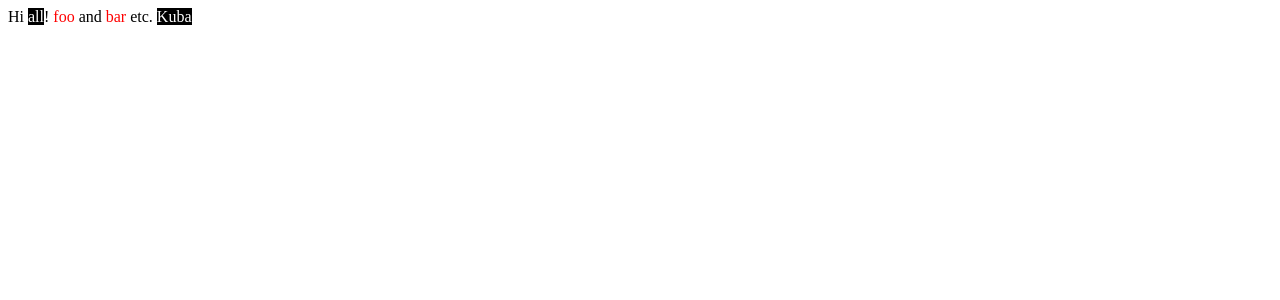
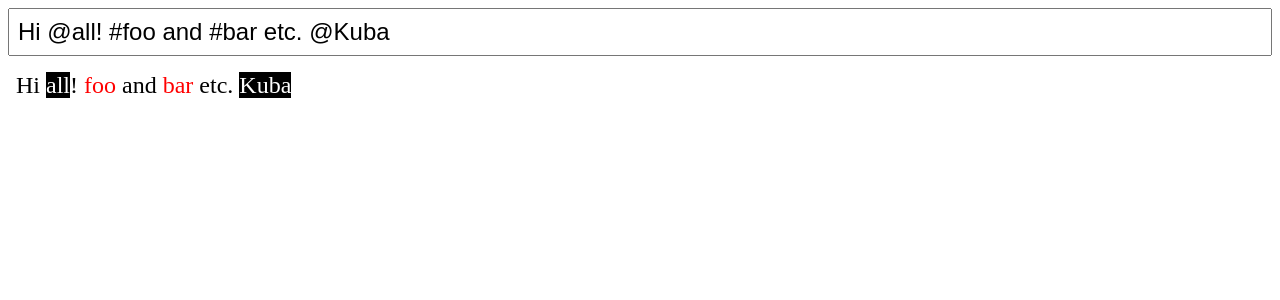
Before and after one commit to jakub-gawlas/withTags, a React (Create React App) app: page / in a window 1280 px wide. Shown: the top 300 px of the page. Built offline with nearby package versions, Linux system fonts and the light colour scheme.

Commit message:
Add input, work as controlled component

```diff
--- a/src/App.js
+++ b/src/App.js
@@ -13,9 +13,36 @@ const User = styled.span`
   color: white;
 `;
 
+const Input = styled.input`
+  box-sizing: border-box;
+  width: 100%;
+  font-size: 1.5rem;
+  padding: 0.5rem;
+`;
+
+const Text = styled.p`
+  font-size: 1.5rem;
+  margin: 0.5rem;
+  margin-top: 1rem;
+`;
+
 class App extends Component {
+
+  state = {
+    text: 'Hi @all! #foo and #bar etc. @Kuba'
+  }
+
+  _onChangeInput = (event: Event) => {
+    const target = event.target;
+    if(target instanceof HTMLInputElement){
+      this.setState({
+        text: target.value
+      });
+    }
+  }
+
   render() {
-    const text = 'Hi @all! #foo and #bar etc. @Kuba';
+    const { text } = this.state;
     const options = {
       tags: [
         {
@@ -30,7 +57,8 @@ class App extends Component {
     };
     return (
       <div>
-        {withTags(text, options)}
+        <Input type="text" value={text} onChange={this._onChangeInput} />
+        <Text>{withTags(text, options)}</Text>
       </div>
     );
   }
```
